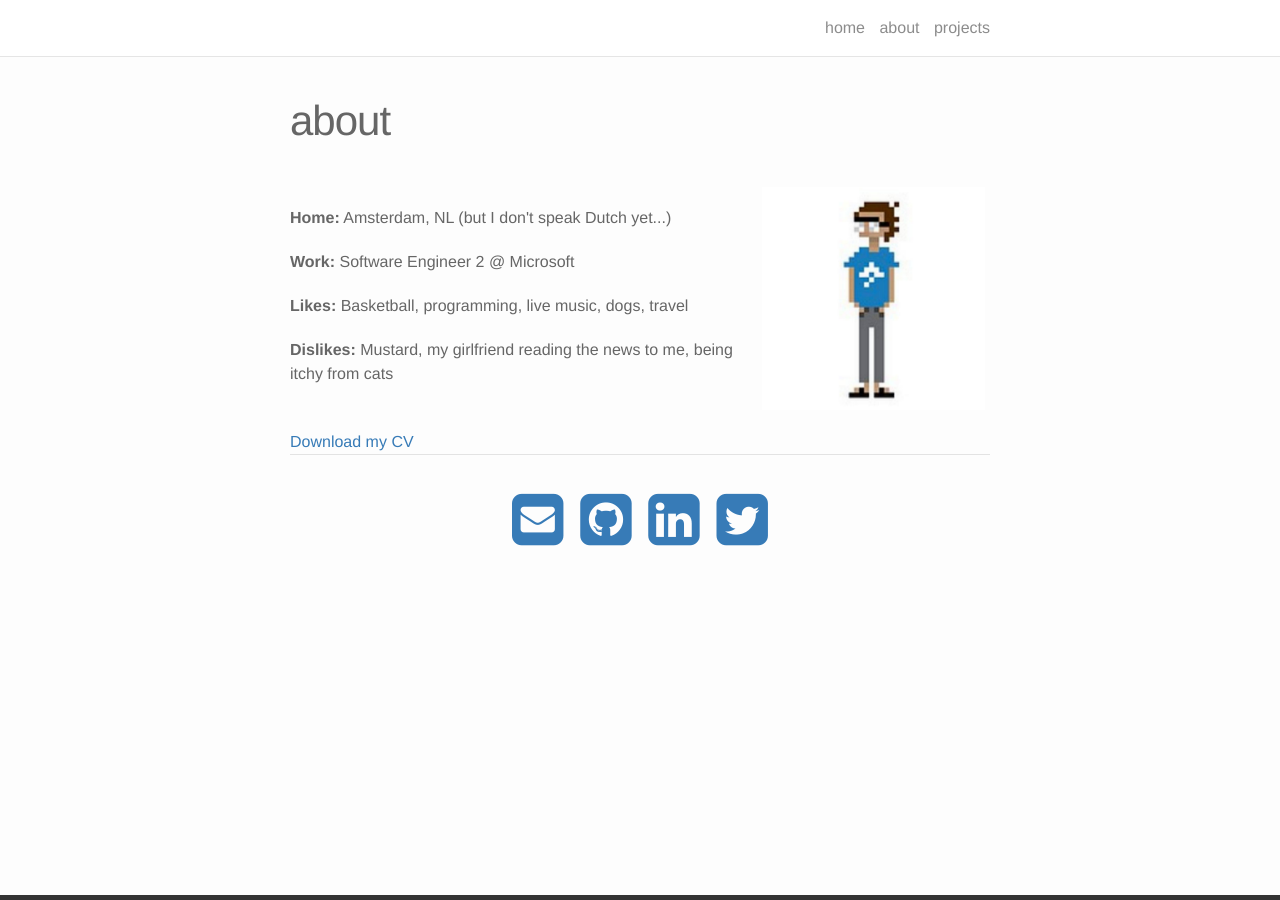
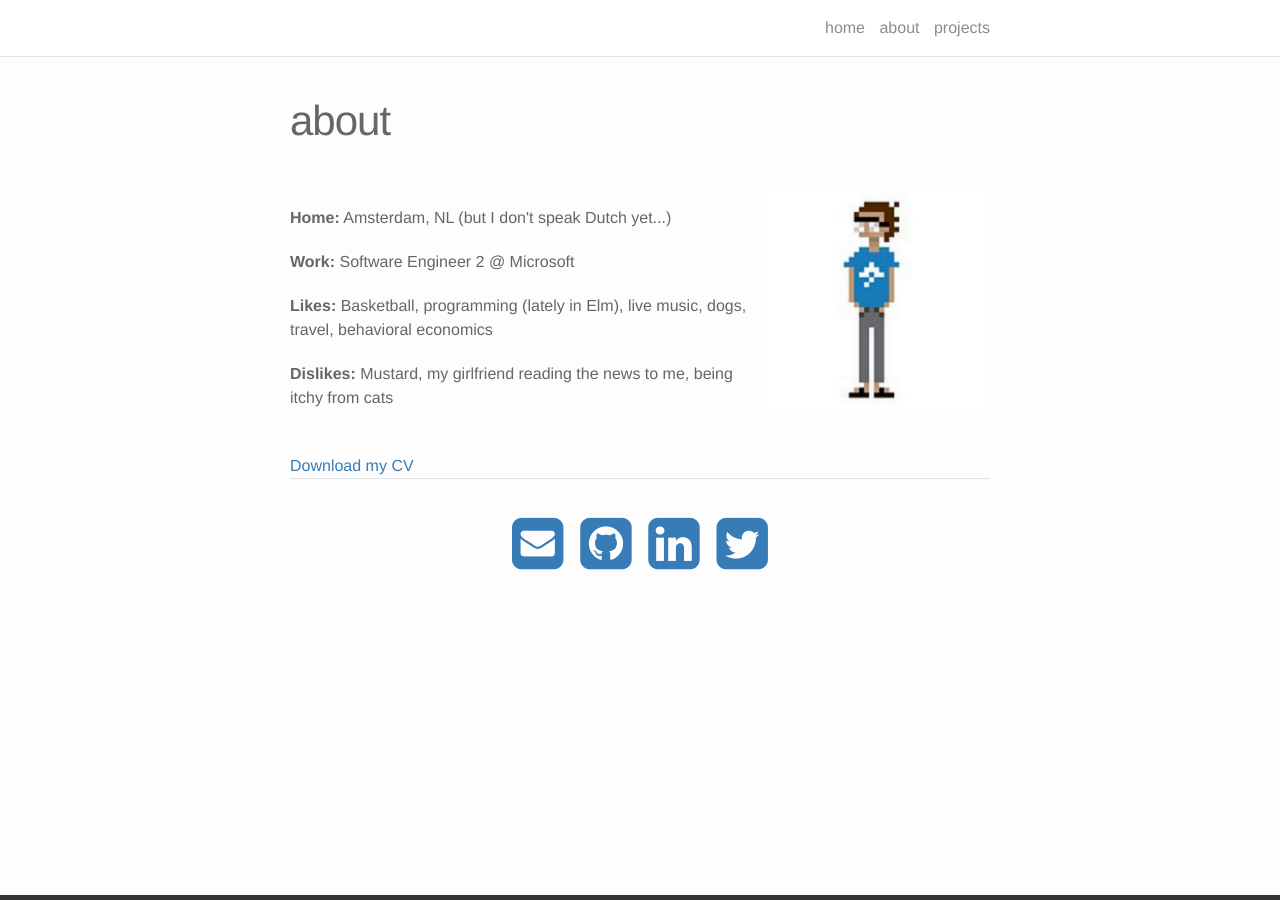
Before and after one commit to acroos/acroos.github.io, a Jekyll site: the page built from about.html, in a window 1280 px wide. Built offline with Jekyll 4.4.1, drawn with Linux system fonts in a browser that asks for light colours; nearby versions of some CDN libraries.

Commit message:
Fix resume link, add some detail in likes section of about

```diff
--- a/about.html
+++ b/about.html
@@ -9,10 +9,10 @@
 <br/>
 <p><strong>Home:</strong> Amsterdam, NL (but I don't speak Dutch yet...)</p>
 <p><strong>Work:</strong> Software Engineer 2 @ Microsoft</p>
-<p><strong>Likes:</strong> Basketball, programming, live music, dogs, travel</p>
+<p><strong>Likes:</strong> Basketball, programming (lately in Elm), live music, dogs, travel, behavioral economics</p>
 <p><strong>Dislikes:</strong> Mustard, my girlfriend reading the news to me, being itchy from cats</p>
 <br />
-<a href="res/cv.pdf" download="AustinRoosCV.pdf">Download my CV</a>
+<a href="/res/cv.pdf" download="AustinRoosCV.pdf">Download my CV</a>
 <br/>
 <hr/>
 <br/>
```
